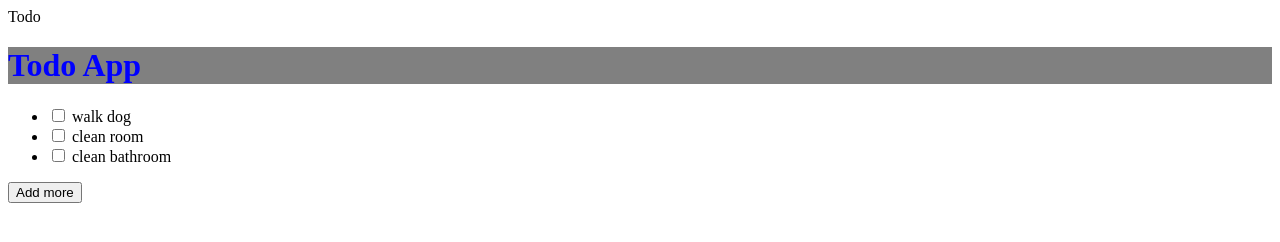
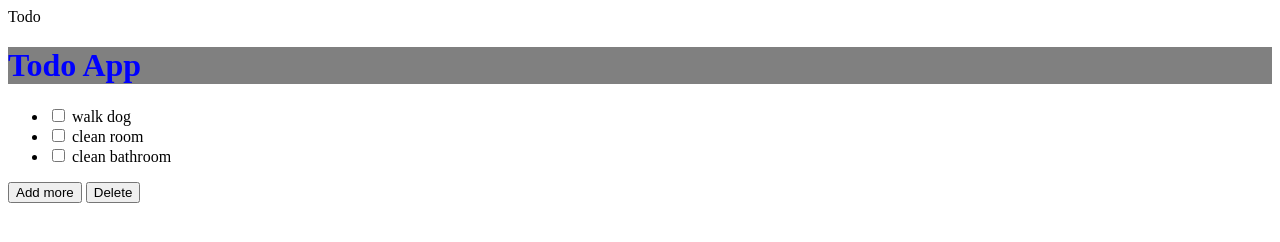
Before and after one commit to ismaelkamahate/CourseWork, a plain HTML site: page index.html in a window 1280 px wide. Drawn offline with Linux system fonts and the light colour scheme.

Commit message:
third commit

```diff
--- a/index.html
+++ b/index.html
@@ -15,4 +15,5 @@
                   </li>
     </ul>
     <button type="button">Add more</button>
+        <button type="button">Delete</button>
 </body>
```
